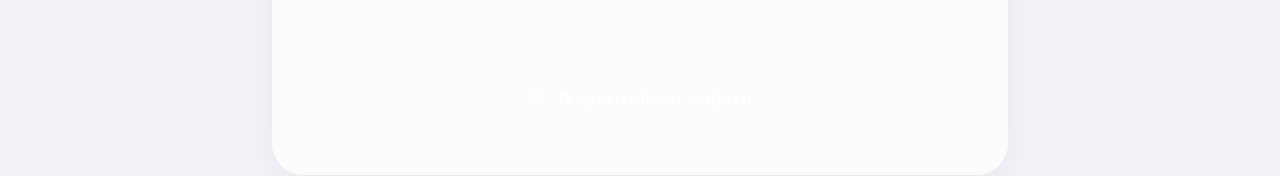
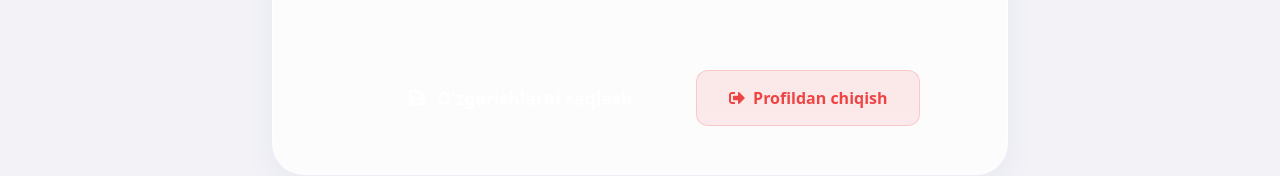
Before and after one commit to Yusuf2236/lider-bazar, a Next.js app: page /profile/settings in a window 1280 px wide. Shown: the part 1069-1245 px from the top of the page. Built offline with nearby package versions, Linux system fonts and the light colour scheme; no server answers.

Commit message:
feat: Add logout button and optional email registration

```diff
--- a/src/app/profile/settings/page.tsx
+++ b/src/app/profile/settings/page.tsx
@@ -1,7 +1,8 @@
 'use client';
 
 import React, { useState } from 'react';
-import { FaUser, FaGlobe, FaMoon, FaSun, FaBell, FaSave } from 'react-icons/fa';
+import { FaUser, FaGlobe, FaMoon, FaSun, FaBell, FaSave, FaSignOutAlt } from 'react-icons/fa';
+import { signOut } from 'next-auth/react';
 import { useLanguage } from '@/context/LanguageContext';
 import { useTheme } from '@/context/ThemeContext';
 import { useToast } from '@/context/ToastContext';
@@ -123,6 +124,26 @@ export default function SettingsPage() {
                     <button className={styles.saveBtn} onClick={handleSave}>
                         <FaSave /> {t.settings.saveChanges}
                     </button>
+                    <button
+                        className={styles.logoutBtn}
+                        onClick={() => signOut({ callbackUrl: '/' })}
+                        style={{
+                            background: 'rgba(239, 68, 68, 0.1)',
+                            color: '#ef4444',
+                            border: '1px solid rgba(239, 68, 68, 0.2)',
+                            padding: '1rem 2rem',
+                            borderRadius: '12px',
+                            cursor: 'pointer',
+                            display: 'flex',
+                            alignItems: 'center',
+                            gap: '0.5rem',
+                            fontSize: '1rem',
+                            fontWeight: '600',
+                            marginLeft: '1rem'
+                        }}
+                    >
+                        <FaSignOutAlt /> Profildan chiqish
+                    </button>
                 </footer>
             </div>
         </div>
--- a/src/app/register/page.tsx
+++ b/src/app/register/page.tsx
@@ -101,10 +101,9 @@ export default function RegisterPage() {
                         <FaEnvelope style={{ position: 'absolute', left: '1rem', top: '50%', transform: 'translateY(-50%)', color: '#86868b' }} />
                         <input
                             type="email"
-                            placeholder="Email address"
+                            placeholder="Email address (Optional)"
                             value={email}
                             onChange={(e) => setEmail(e.target.value)}
-                            required
                             style={{
                                 width: '100%',
                                 padding: '1rem 1rem 1rem 3rem',
```
Also changed, not shown: src/app/api/register/route.ts (+5 -3 lines).
